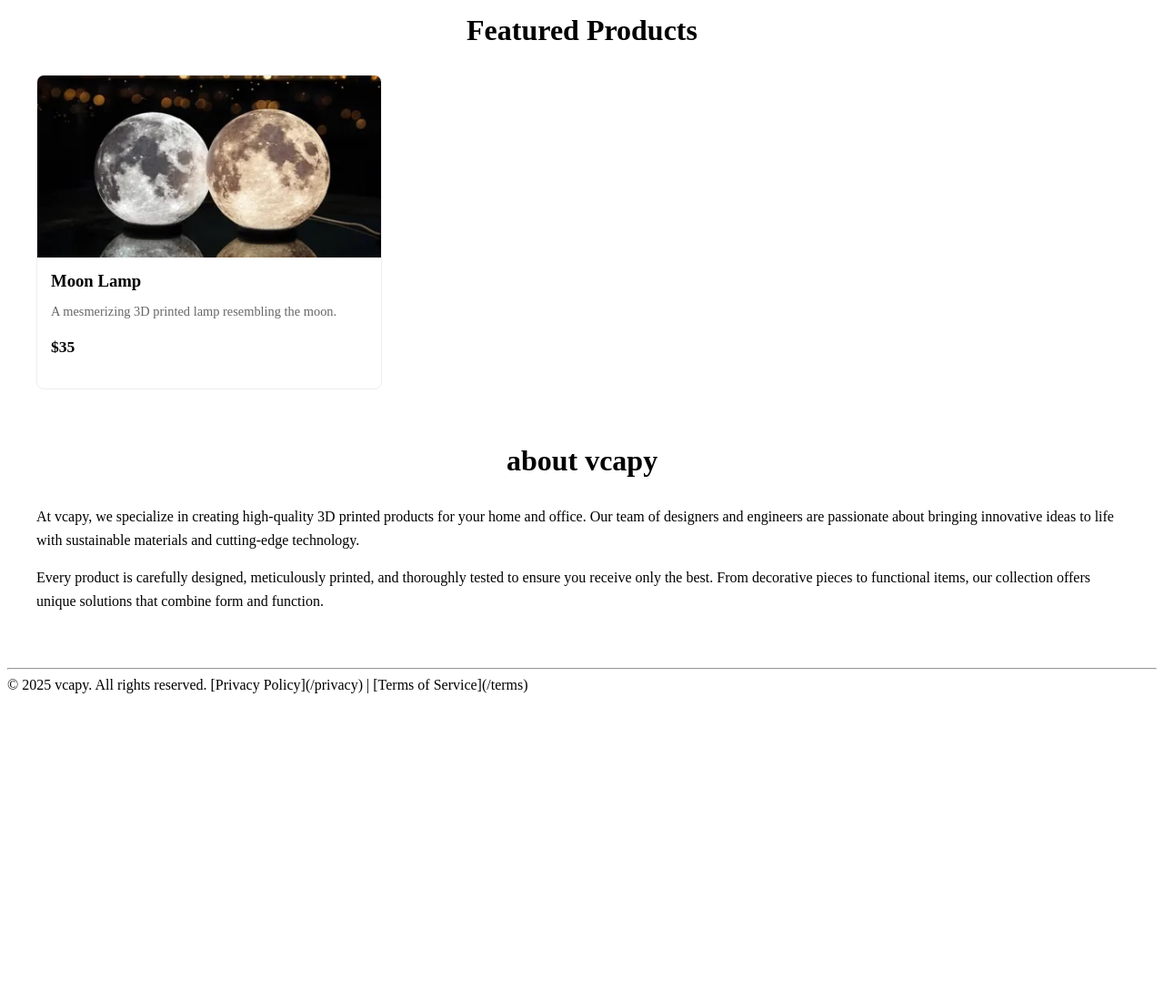
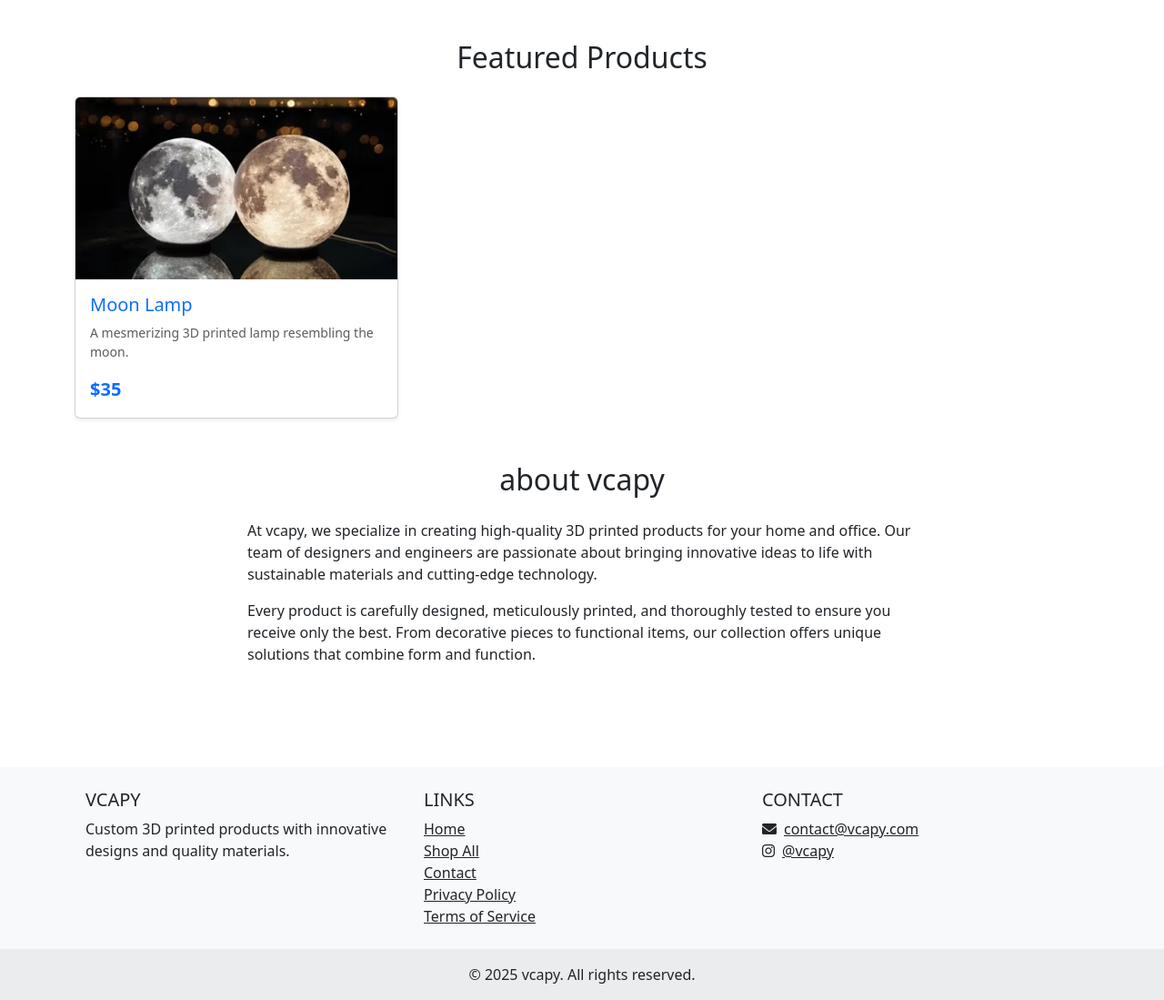
Before and after one commit to venture-capitech/vcapy-dev, a Jekyll site: the page built from index.md, in a window 1280 px wide, cut to the strip 460-1559 px from the top of the page. Shown: the whole strip at 91% size. Built offline with Jekyll 4.4.1, drawn with Linux system fonts in a browser that asks for light colours; before the commit the page ends 1230 px from its top, so only the background shows below that.

Commit message:
moved to using bootstrap

```diff
--- a/_includes/footer.md
+++ b/_includes/footer.md
@@ -1,6 +1,47 @@
-
-<hr>
-
-© 2025 vcapy. All rights reserved.
-
-[Privacy Policy](/privacy) | [Terms of Service](/terms)
+<!-- _includes/footer.md -->
+<footer class="bg-light text-center text-lg-start mt-5">
+    <div class="container p-4">
+        <div class="row">
+            <div class="col-lg-4 col-md-12 mb-4 mb-md-0">
+                <h5 class="text-uppercase">{{ site.title }}</h5>
+                <p>
+                    Custom 3D printed products with innovative designs and quality materials.
+                </p>
+            </div>
+            <div class="col-lg-4 col-md-6 mb-4 mb-md-0">
+                <h5 class="text-uppercase">Links</h5>
+                <ul class="list-unstyled mb-0">
+                    {% for item in site.data.navigation %}
+                    <li>
+                        <a href="{{ item.url | relative_url }}" class="text-dark">{{ item.title }}</a>
+                    </li>
+                    {% endfor %}
+                    <li>
+                        <a href="/privacy" class="text-dark">Privacy Policy</a>
+                    </li>
+                    <li>
+                        <a href="/terms" class="text-dark">Terms of Service</a>
+                    </li>
+                </ul>
+            </div>
+            <div class="col-lg-4 col-md-6 mb-4 mb-md-0">
+                <h5 class="text-uppercase">Contact</h5>
+                <ul class="list-unstyled mb-0">
+                    <li>
+                        <a href="mailto:{{ site.contact_email }}" class="text-dark">
+                            <i class="fas fa-envelope me-2"></i>{{ site.contact_email }}
+                        </a>
+                    </li>
+                    <li>
+                        <a href="https://instagram.com/{{ site.instagram_handle | remove: "@" }}" class="text-dark">
+                            <i class="fab fa-instagram me-2"></i>{{ site.instagram_handle }}
+                        </a>
+                    </li>
+                </ul>
+            </div>
+        </div>
+    </div>
+    <div class="text-center p-3" style="background-color: rgba(0, 0, 0, 0.05);">
+        © 2025 {{ site.title }}. All rights reserved.
+    </div>
+</footer>
--- a/_includes/navigation.md
+++ b/_includes/navigation.md
@@ -1,8 +1,18 @@
-<nav>
-    <div><strong>{{ site.title }}</strong></div>
-    <div>
-        {% for item in site.data.navigation %}
-        <a href="{{ item.url | relative_url }}">{{ item.title }}</a>
-        {% endfor %}
+<!-- _includes/navigation.md -->
+<nav class="navbar navbar-expand-lg navbar-dark bg-dark">
+    <div class="container">
+        <a class="navbar-brand" href="{{ '/' | relative_url }}">{{ site.title }}</a>
+        <button class="navbar-toggler" type="button" data-bs-toggle="collapse" data-bs-target="#navbarNav" aria-controls="navbarNav" aria-expanded="false" aria-label="Toggle navigation">
+            <span class="navbar-toggler-icon"></span>
+        </button>
+        <div class="collapse navbar-collapse" id="navbarNav">
+            <ul class="navbar-nav ms-auto">
+                {% for item in site.data.navigation %}
+                <li class="nav-item">
+                    <a class="nav-link" href="{{ item.url | relative_url }}">{{ item.title }}</a>
+                </li>
+                {% endfor %}
+            </ul>
+        </div>
     </div>
 </nav>
--- a/_includes/product-card.md
+++ b/_includes/product-card.md
@@ -1,17 +1,17 @@
-
-<div class="product-card">
-  <a href="{{ product.url | relative_url }}">
+<!-- _includes/product-card.md -->
+<div class="card h-100 product-card shadow-sm">
+  <a href="{{ product.url | relative_url }}" class="text-decoration-none">
     {% if product.images.size > 0 %}
       <div class="product-image">
-        <img src="{{ product.images[0].src | relative_url }}" alt="{{ product.images[0].alt }}">
+        <img src="{{ product.images[0].src | relative_url }}" alt="{{ product.images[0].alt }}" class="card-img-top">
       </div>
     {% endif %}
-    <div class="product-info">
-      <h3>{{ product.title }}</h3>
-      <p class="product-subtitle">{{ product.subtitle }}</p>
-      <div class="product-price">${{ product.price }}</div>
+    <div class="card-body">
+      <h5 class="card-title">{{ product.title }}</h5>
+      <p class="card-text text-muted small">{{ product.subtitle }}</p>
+      <div class="fs-5 fw-bold">${{ product.price }}</div>
       {% if product.rating %}
-        <div class="product-rating">{{ product.rating_stars }}</div>
+        <div class="text-warning mt-2">{{ product.rating_stars }}</div>
       {% endif %}
     </div>
   </a>
--- a/_layouts/default.html
+++ b/_layouts/default.html
@@ -1,16 +1,19 @@
+<!-- _layouts/default.html -->
 <!DOCTYPE html>
 <html lang="en">
 <head>
     <meta charset="UTF-8">
     <title>{{ page.title }}</title>
     <meta name="viewport" content="width=device-width, initial-scale=1.0">
-    <link rel="stylesheet" href="{{ '/assets/css/style.css' | relative_url }}">
-    <link rel="stylesheet" href="{{ '/assets/css/product-style.css' | relative_url }}">
-    <link rel="stylesheet" href="{{ '/assets/css/home-style.css' | relative_url }}">
+    <!-- Bootstrap CSS -->
+    <link href="https://cdn.jsdelivr.net/npm/bootstrap@5.3.0/dist/css/bootstrap.min.css" rel="stylesheet">
+    <!-- Custom styles -->
+    <link rel="stylesheet" href="{{ '/assets/css/custom.css' | relative_url }}">
+    <!-- Slick Carousel -->
     <link rel="stylesheet" href="https://cdnjs.cloudflare.com/ajax/libs/slick-carousel/1.8.1/slick.min.css">
     <link rel="stylesheet" href="https://cdnjs.cloudflare.com/ajax/libs/slick-carousel/1.8.1/slick-theme.min.css">
-    <script src="https://code.jquery.com/jquery-3.6.0.min.js"></script>
-    <script src="https://cdnjs.cloudflare.com/ajax/libs/slick-carousel/1.8.1/slick.min.js"></script>
+    <!-- Font Awesome -->
+    <link rel="stylesheet" href="https://cdnjs.cloudflare.com/ajax/libs/font-awesome/6.0.0/css/all.min.css">
 </head>
 <body>
     {% include navigation.md %}
@@ -21,6 +24,12 @@
 
     {% include footer.md %}
 
+    <!-- Bootstrap Bundle with Popper -->
+    <script src="https://cdn.jsdelivr.net/npm/bootstrap@5.3.0/dist/js/bootstrap.bundle.min.js"></script>
+    <!-- jQuery -->
+    <script src="https://code.jquery.com/jquery-3.6.0.min.js"></script>
+    <!-- Slick Carousel -->
+    <script src="https://cdnjs.cloudflare.com/ajax/libs/slick-carousel/1.8.1/slick.min.js"></script>
     <script>
         $(document).ready(function(){
             $('.product-images-carousel').slick({
--- a/_layouts/home.md
+++ b/_layouts/home.md
@@ -2,39 +2,51 @@
 layout: default
 ---
 
-<div class="hero-section">
-  <div class="hero-content">
-    <h1>{{ page.hero_title }}</h1>
-    <p>{{ page.hero_subtitle }}</p>
-    <a href="{{ page.hero_button_url }}" class="cta-button">{{ page.hero_button_text }}</a>
+<div class="hero-section text-white text-center py-5">
+  <div class="container">
+    <div class="row justify-content-center">
+      <div class="col-lg-8">
+        <h1 class="display-4 fw-bold">{{ page.hero_title }}</h1>
+        <p class="lead">{{ page.hero_subtitle }}</p>
+        <a href="{{ page.hero_button_url }}" class="btn btn-success btn-lg px-4 my-3">{{ page.hero_button_text }}</a>
+      </div>
+    </div>
   </div>
 </div>
 
-<div class="featured-products">
-  <h2>{{ page.featured_section_title }}</h2>
-  <div class="products-grid">
+<div class="container my-5">
+  <h2 class="text-center mb-4">{{ page.featured_section_title }}</h2>
+  <div class="row g-4">
     {% for product_id in page.featured_products %}
       {% assign product = site.products | where: "slug", product_id | first %}
       {% if product %}
-        {% include product-card.md product=product %}
+        <div class="col-lg-4 col-md-6">
+          {% include product-card.md product=product %}
+        </div>
       {% endif %}
     {% endfor %}
   </div>
 </div>
 
-<div class="about-section">
-  <h2>{{ page.about_title }}</h2>
-  <div class="about-content">
-    {{ content }}
+<div class="container my-5">
+  <div class="row justify-content-center">
+    <div class="col-lg-8">
+      <h2 class="text-center mb-4">{{ page.about_title }}</h2>
+      <div class="about-content">
+        {{ content }}
+      </div>
+    </div>
   </div>
 </div>
 
 {% if page.show_testimonials %}
-<div class="testimonials-section">
-  <h2>{{ page.testimonials_title }}</h2>
-  <div class="testimonials-grid">
+<div class="container my-5">
+  <h2 class="text-center mb-4">{{ page.testimonials_title }}</h2>
+  <div class="row g-4">
     {% for testimonial in site.data.testimonials limit:page.testimonials_count %}
-      {% include testimonial-card.md testimonial=testimonial %}
+      <div class="col-lg-4 col-md-6">
+        {% include testimonial-card.md testimonial=testimonial %}
+      </div>
     {% endfor %}
   </div>
 </div>
--- /dev/null
+++ b/assets/css/custom.css
@@ -0,0 +1,74 @@
+/* assets/css/custom.css */
+/* Custom styles to supplement Bootstrap */
+
+/* Hero section with background image */
+.hero-section {
+    background-color: #222;
+    background-image: linear-gradient(rgba(0, 0, 0, 0.5), rgba(0, 0, 0, 0.5)), url("/assets/images/hero-background.jpg");
+    background-size: cover;
+    background-position: center;
+    min-height: 400px;
+    display: flex;
+    align-items: center;
+  }
+
+  /* Product card image container */
+  .product-card .product-image {
+    height: 200px;
+    overflow: hidden;
+  }
+
+  .product-card .product-image img {
+    width: 100%;
+    height: 100%;
+    object-fit: cover;
+    transition: transform 0.3s ease;
+  }
+
+  .product-card:hover .product-image img {
+    transform: scale(1.05);
+  }
+
+  /* Product card hover effect */
+  .product-card {
+    transition: transform 0.3s ease, box-shadow 0.3s ease;
+  }
+
+  .product-card:hover {
+    transform: translateY(-5px);
+  }
+
+  /* Slick carousel customizations */
+  .slick-dots {
+    bottom: -30px;
+  }
+
+  .slick-prev, .slick-next {
+    z-index: 1;
+  }
+
+  .slick-prev {
+    left: 10px;
+  }
+
+  .slick-next {
+    right: 10px;
+  }
+
+  /* Ensure footer stays at bottom */
+  body {
+    display: flex;
+    flex-direction: column;
+    min-height: 100vh;
+  }
+
+  main {
+    flex: 1;
+  }
+
+  /* Additional responsive tweaks */
+  @media (max-width: 768px) {
+    .hero-section {
+      min-height: 300px;
+    }
+  }
--- a/assets/css/home-style.css
+++ /dev/null
@@ -1,167 +0,0 @@
-/* assets/css/home-style.css */
-.hero-section {
-    background-color: #f5f5f5;
-    background-image: linear-gradient(rgba(0, 0, 0, 0.2), rgba(0, 0, 0, 0.2)), url("/assets/images/hero-background.jpg");
-    background-size: cover;
-    background-position: center;
-    color: #fff;
-    padding: 100px 20px;
-    text-align: center;
-    margin-bottom: 40px;
-  }
-
-  .hero-content {
-    max-width: 800px;
-    margin: 0 auto;
-  }
-
-  .hero-content h1 {
-    font-size: 2.5rem;
-    margin-bottom: 20px;
-  }
-
-  .hero-content p {
-    font-size: 1.2rem;
-    margin-bottom: 30px;
-  }
-
-  .cta-button {
-    display: inline-block;
-    background-color: #4CAF50;
-    color: white;
-    padding: 12px 30px;
-    border-radius: 5px;
-    text-decoration: none;
-    font-size: 1.1rem;
-    font-weight: bold;
-    transition: background-color 0.3s;
-  }
-
-  .cta-button:hover {
-    background-color: #45a049;
-  }
-
-  .featured-products, .about-section, .testimonials-section {
-    max-width: 1200px;
-    margin: 0 auto 60px;
-    padding: 0 20px;
-  }
-
-  .featured-products h2, .about-section h2, .testimonials-section h2 {
-    text-align: center;
-    margin-bottom: 30px;
-    font-size: 2rem;
-  }
-
-  .products-grid {
-    display: grid;
-    grid-template-columns: repeat(auto-fill, minmax(280px, 1fr));
-    gap: 30px;
-  }
-
-  .product-card {
-    border: 1px solid #eee;
-    border-radius: 8px;
-    overflow: hidden;
-    transition: transform 0.3s, box-shadow 0.3s;
-  }
-
-  .product-card:hover {
-    transform: translateY(-5px);
-    box-shadow: 0 10px 20px rgba(0, 0, 0, 0.1);
-  }
-
-  .product-card a {
-    text-decoration: none;
-    color: inherit;
-  }
-
-  .product-image {
-    height: 200px;
-    overflow: hidden;
-  }
-
-  .product-image img {
-    width: 100%;
-    height: 100%;
-    object-fit: cover;
-    transition: transform 0.3s;
-  }
-
-  .product-card:hover .product-image img {
-    transform: scale(1.05);
-  }
-
-  .product-card .product-info {
-    padding: 15px;
-  }
-
-  .product-card h3 {
-    margin-top: 0;
-    margin-bottom: 5px;
-  }
-
-  .product-card .product-subtitle {
-    color: #666;
-    margin-bottom: 10px;
-    font-size: 0.9rem;
-  }
-
-  .product-card .product-price {
-    font-weight: bold;
-    font-size: 1.1rem;
-  }
-
-  .product-card .product-rating {
-    color: gold;
-    margin-top: 5px;
-  }
-
-  .about-content {
-    line-height: 1.6;
-  }
-
-  .testimonials-grid {
-    display: grid;
-    grid-template-columns: repeat(auto-fill, minmax(300px, 1fr));
-    gap: 30px;
-  }
-
-  .testimonial-card {
-    background: #f9f9f9;
-    border-radius: 8px;
-    padding: 20px;
-    box-shadow: 0 4px 8px rgba(0, 0, 0, 0.05);
-  }
-
-  .testimonial-content {
-    font-style: italic;
-    margin-bottom: 15px;
-  }
-
-  .testimonial-author {
-    font-weight: bold;
-    text-align: right;
-  }
-
-  .testimonial-title {
-    font-weight: normal;
-    color: #666;
-    margin-top: 5px;
-    font-size: 0.9rem;
-  }
-
-  /* Responsive adjustments */
-  @media (max-width: 768px) {
-    .hero-content h1 {
-      font-size: 2rem;
-    }
-
-    .hero-content p {
-      font-size: 1rem;
-    }
-
-    .featured-products h2, .about-section h2, .testimonials-section h2 {
-      font-size: 1.5rem;
-    }
-  }
--- a/assets/css/product-style.css
+++ /dev/null
@@ -1,73 +0,0 @@
-/* assets/css/product-style.css */
-.product-detail-page {
-    display: flex;
-    flex-wrap: wrap;
-    padding: 20px;
-    max-width: 1200px;
-    margin: 0 auto;
-    gap: 40px;
-}
-
-.product-images-carousel {
-    flex: 1;
-    min-width: 300px;
-}
-
-.product-info {
-    flex: 1;
-    min-width: 300px;
-}
-
-.product-subtitle {
-    color: #666;
-    margin-bottom: 20px;
-}
-
-.product-price {
-    font-size: 24px;
-    font-weight: bold;
-    margin: 20px 0;
-}
-
-.product-details-list {
-    margin: 20px 0;
-}
-
-.product-ratings {
-    margin: 20px 0;
-}
-
-.how-to-get {
-    margin: 20px 0;
-    border: 1px solid #eee;
-    padding: 15px;
-    border-radius: 5px;
-}
-
-.add-to-cart-button {
-    background-color: #4CAF50;
-    color: white;
-    padding: 15px 30px;
-    border: none;
-    border-radius: 5px;
-    font-size: 16px;
-    cursor: pointer;
-    width: 100%;
-    margin: 20px 0;
-}
-
-.parcel-delivery-info {
-    font-size: 0.9em;
-    color: #666;
-}
-
-.product-details-section {
-    max-width: 1200px;
-    margin: 40px auto;
-    padding: 0 20px;
-}
-
-/* Slick carousel customization */
-.slick-dots {
-    bottom: -30px;
-}
```
Also changed, not shown: _layouts/product.md (+61 -46 lines), assets/css/styles.css (deleted, +0 -90 lines).
